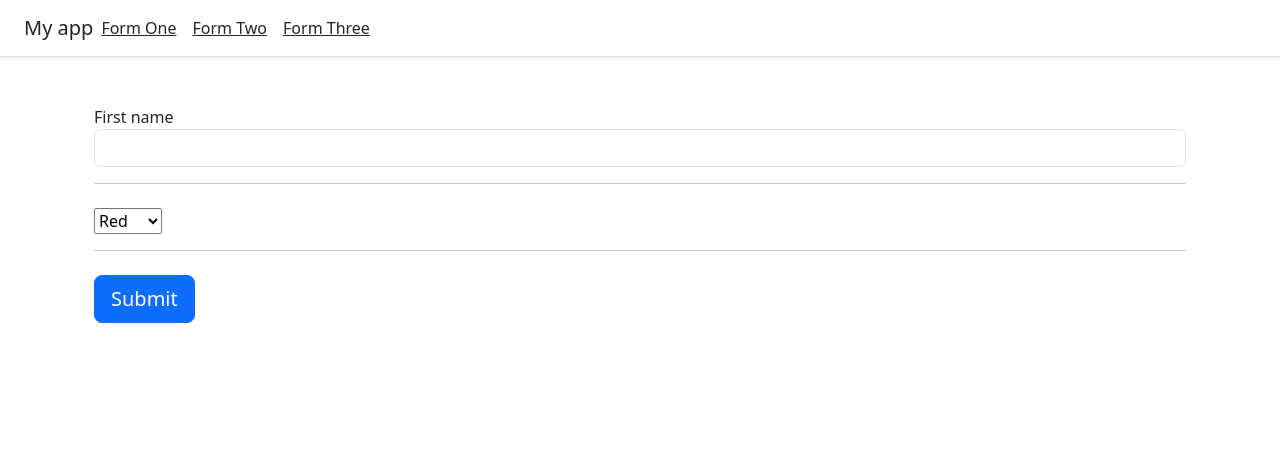
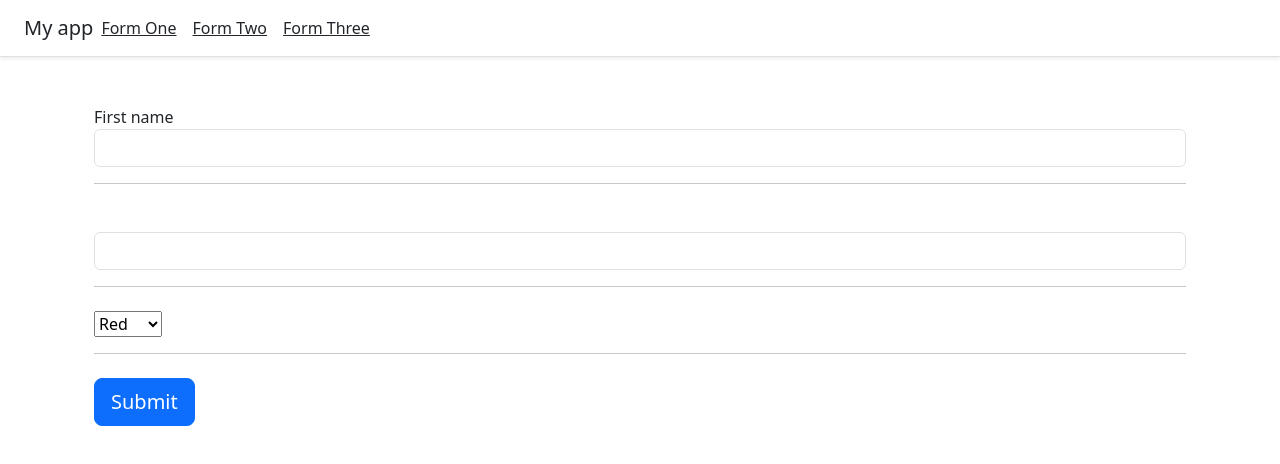
Before and after one commit to plasante/react-forms, a React (Vite) app: page /formThree in a window 1280 px wide. Shown: the top 464 px of the page. Built offline with nearby package versions, Linux system fonts and the light colour scheme.

Commit message:
Formik Components

```diff
--- a/src/components/formThree.jsx
+++ b/src/components/formThree.jsx
@@ -6,11 +6,30 @@ const FormThree = () => {
 
   const validationSchema = Yup.object({
     firstname: Yup.string().required("Please enter firstname"),
+    color: Yup.string()
   });
 
   const onSubmit = (values) => {
     console.log(values);
   };
+
+  const lastnameComponent = ({
+                               field,// {name, value, onchange, onblur}
+                               form:{ touched, errors },
+                               ...props
+                             }) => (
+      <>
+        <label htmlFor={field.name}>{props.labelname}</label>
+        <input
+            type='text'
+            className='form-control'
+            {...field}
+        />
+        { errors[field.name] && touched[field.name]?
+            <span>{errors[field.name]}</span>
+            :null}
+      </>
+  )
 
   return (
       <div className="container">
@@ -25,12 +44,19 @@ const FormThree = () => {
                   <label htmlFor="firstname">First name</label>
                   <Field name={'firstname'} type={'text'} className="form-control"/>
                   {/*<ErrorMessage name={'firstname'}/>*/}
-                  { formik.errors.firstname && formik.touched.firstname ?
+                  {formik.errors.firstname && formik.touched.firstname ?
                       <span>{formik.errors.firstname}</span>
                       : null
                   }
                   <hr className="mb-4"/>
 
+                  <Field
+                    name={'lastname'}
+                    placeholder={'Last name'}
+                    component={lastnameComponent}
+                  />
+
+                  <hr className="mb-4"/>
                   <Field
                       as={'select'}
                       name={'color'}
```
